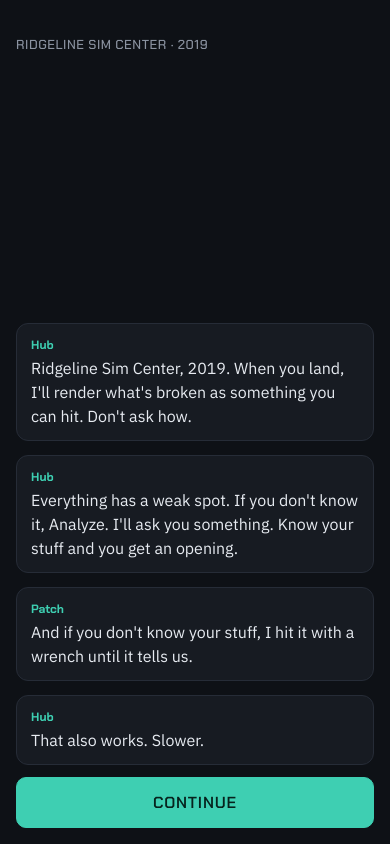
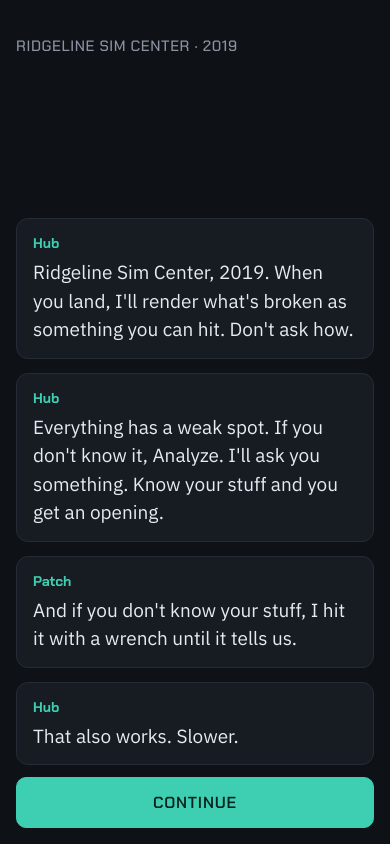
Before and after one commit to TheMattBurglar/CHSOS-study, a plain HTML site: page game/web/battle/index.html in a window 390 px wide. Drawn offline with Linux system fonts and the light colour scheme.

Commit message:
Update battle CSS for improved mobile responsiveness and add WUTW setup documentation

```diff
--- a/game/web/battle/battle.css
+++ b/game/web/battle/battle.css
@@ -51,10 +51,10 @@ button:disabled { cursor: default; opacity: 0.4; }
 
 /* ---------- story ---------- */
 #screen-story { justify-content: flex-end; }
-.story-place { color: var(--muted); font-size: 13px; margin-bottom: auto; padding-top: 24px; }
+.story-place { color: var(--muted); font-size: 15px; margin-bottom: auto; padding-top: 24px; }
 .story-lines { display: flex; flex-direction: column; gap: 14px; }
-.line { background: var(--panel); border: 1px solid var(--border); border-radius: 12px; padding: 12px 14px; line-height: 1.5; }
-.line .who { display: block; font-family: 'Chakra Petch', sans-serif; font-size: 12px; font-weight: 700; margin-bottom: 2px; }
+.line { background: var(--panel); border: 1px solid var(--border); border-radius: 12px; padding: 14px 16px; font-size: 19px; line-height: 1.5; }
+.line .who { display: block; font-family: 'Chakra Petch', sans-serif; font-size: 14px; font-weight: 700; margin-bottom: 4px; }
 .who-hub { color: var(--accent); } .who-patch { color: var(--domain-II); } .who-theo { color: var(--domain-III); }
 .line.narr { background: none; border: none; color: var(--muted); font-style: italic; padding: 0 2px; }
 
@@ -193,3 +193,10 @@ button:disabled { cursor: default; opacity: 0.4; }
 .sum-item .ok { color: var(--gold); } .sum-item .no { color: var(--danger); }
 .sum-item p { font-size: 13px; color: #c9cfd9; line-height: 1.5; margin: 8px 0 0; }
 #sum-again { margin-top: auto; }
+
+/* Phones that report a desktop-width layout viewport (e.g. "Desktop site" on):
+   drop the 480px cap so the UI fills the screen instead of shrinking to a strip. */
+@media (pointer: coarse) and (min-width: 600px) {
+  #app { max-width: none; }
+  .sheet-inner { max-width: none; }
+}
```
Also changed, not shown: 2 other files.
